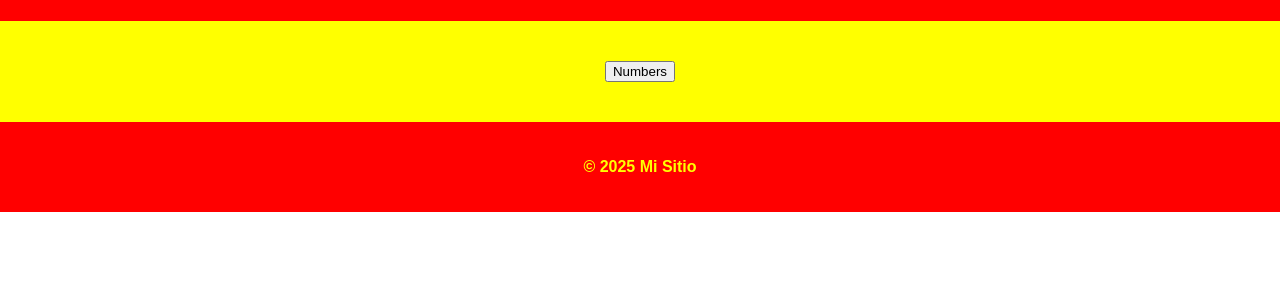
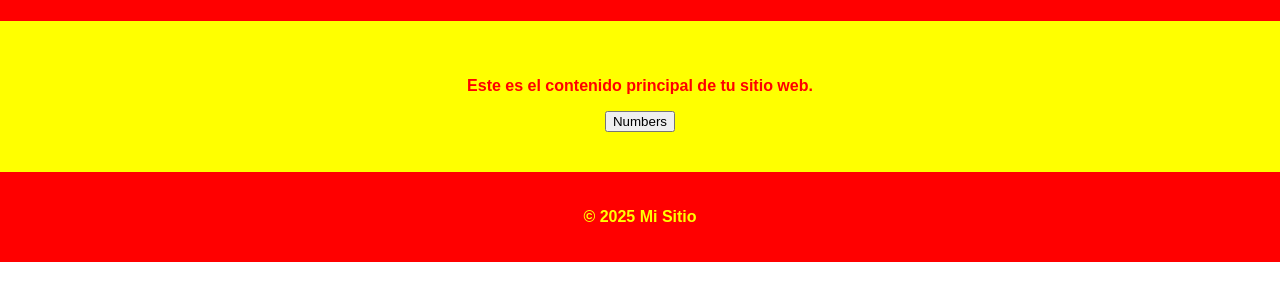
Before and after one commit to eliafi-sketch/nuevo, a plain HTML site: page index.html in a window 1280 px wide. Shown: the part 117-418 px from the top of the page. Drawn offline with Linux system fonts and the light colour scheme.

Commit message:
Update index.html

```diff
--- a/index.html
+++ b/index.html
@@ -7,6 +7,7 @@
   <link rel="stylesheet" href="style.css">
 </head>
 <body>
+  <!-- Red header -->
   <div class="header">
     <a href="index.html" class="home-link">
       <img src="spanish-crest.png" alt="Home">
@@ -14,16 +15,22 @@
     <h1>Bienvenido</h1>
   </div>
 
+  <!-- Yellow middle section -->
   <div class="main">
+    <p>Este es el contenido principal de tu sitio web.</p>
+
+    <!-- Quiz starts here -->
     <button onclick="startQuiz()">Numbers</button>
     <div id="quiz"></div>
     <div id="result"></div>
   </div>
 
+  <!-- Red footer -->
   <div class="footer">
     <p>© 2025 Mi Sitio</p>
   </div>
 
+  <!-- Load quiz logic -->
   <script src="quiz.js"></script>
 </body>
 </html>
```
